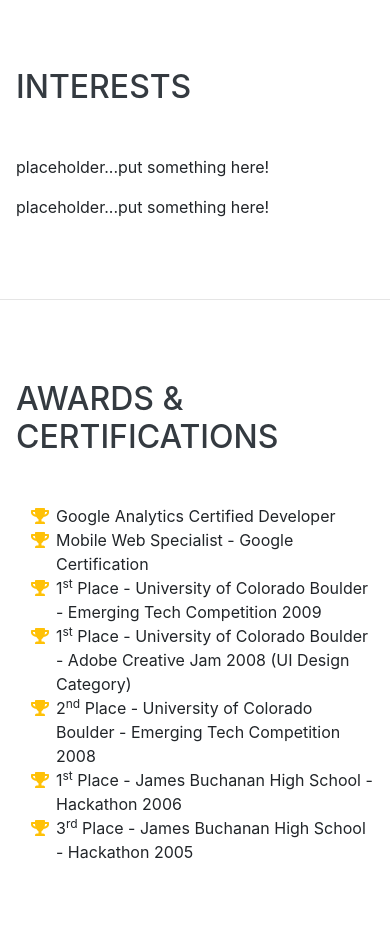
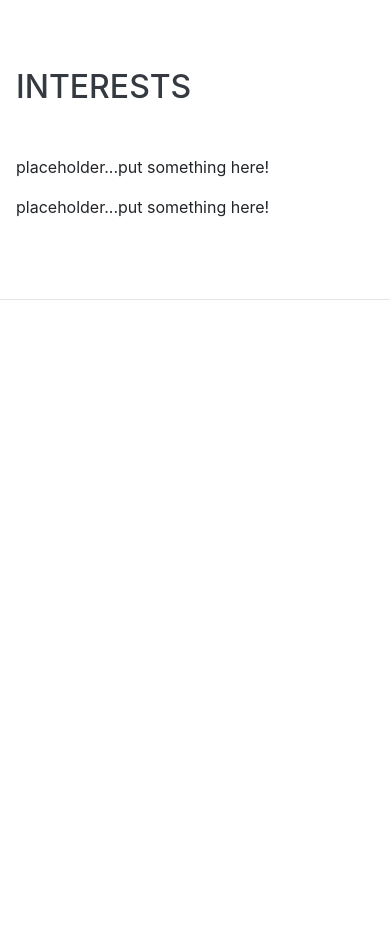
Before and after one commit to dudewithgames/dudewithgames.github.io, a website with bundled scripts: page index.html in a window 390 px wide. Shown: the part 3351-4295 px from the top of the page. After the commit the page ends 3651 px from the top, so only its background shows below. Built offline with nearby package versions, Linux system fonts and the light colour scheme; a web font is replaced by a local one.

Commit message:
update
update

```diff
--- a/index.html
+++ b/index.html
@@ -53,7 +53,7 @@
         <a class="nav-link js-scroll-trigger" href="#interests">Interests</a>
       </li>
       <li class="nav-item">
-          <a class="nav-link js-scroll-trigger" href="#awards">Awards</a>
+        <a class="nav-link js-scroll-trigger" href="#">Portfolio</a>
       </li>
     </ul>
   </div>
@@ -257,39 +257,6 @@
 
   <hr class="m-0">
 
-    <section class="resume-section p-3 p-lg-5 d-flex align-items-center" id="awards">
-      <div class="w-100">
-        <h2 class="mb-5">Awards &amp; Certifications</h2>
-        <ul class="fa-ul mb-0">
-          <li>
-            <i class="fa-li fa fa-trophy text-warning"></i>
-            Google Analytics Certified Developer</li>
-          <li>
-            <i class="fa-li fa fa-trophy text-warning"></i>
-            Mobile Web Specialist - Google Certification</li>
-          <li>
-            <i class="fa-li fa fa-trophy text-warning"></i>
-            1<sup>st</sup>
-            Place - University of Colorado Boulder - Emerging Tech Competition 2009</li>
-          <li>
-            <i class="fa-li fa fa-trophy text-warning"></i>
-            1<sup>st</sup>
-            Place - University of Colorado Boulder - Adobe Creative Jam 2008 (UI Design Category)</li>
-          <li>
-            <i class="fa-li fa fa-trophy text-warning"></i>
-            2<sup>nd</sup>
-            Place - University of Colorado Boulder - Emerging Tech Competition 2008</li>
-          <li>
-            <i class="fa-li fa fa-trophy text-warning"></i>
-            1<sup>st</sup>
-            Place - James Buchanan High School - Hackathon 2006</li>
-          <li>
-            <i class="fa-li fa fa-trophy text-warning"></i>
-            3<sup>rd</sup>
-            Place - James Buchanan High School - Hackathon 2005</li>
-        </ul>
-      </div>
-    </section>
 
 </div>
 
```
Lines whose indentation alone changed are shown as unchanged.
